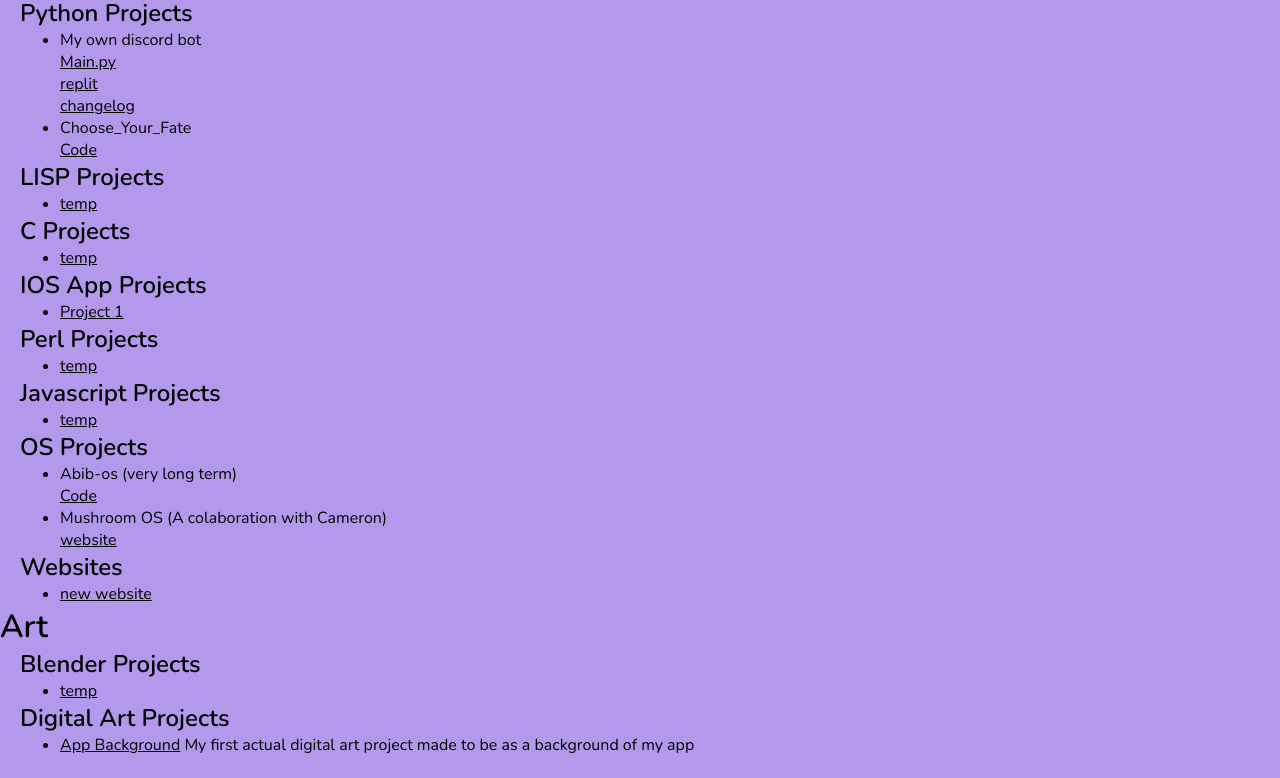
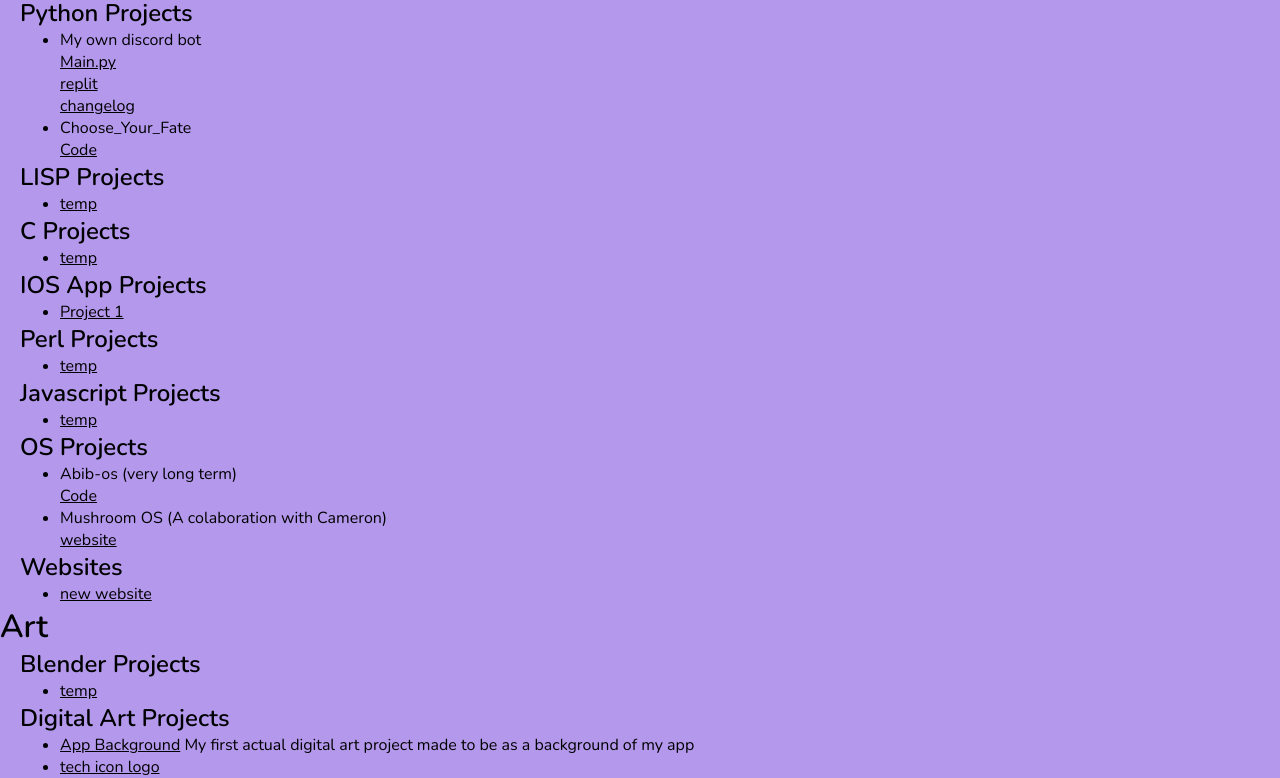
Before and after one commit to AdamHenley1/Amosity, a plain HTML site: page websites/Old_Amosity/index.html in a window 1280 px wide. Shown: the part 96-874 px from the top of the page. Before the commit the page ends 852 px from the top, so only its background shows below. Drawn offline with nearby package versions, Linux system fonts and the light colour scheme.

Commit message:
AU 2.6
added to old website

```diff
--- a/websites/Old_Amosity/index.html
+++ b/websites/Old_Amosity/index.html
@@ -127,6 +127,7 @@
         <div class="Main-text">
             <ul>
                 <li><p><a href="icon/img/DP1.png" target="_blank">App Background</a> My first actual digital art project made to be as a background of my app</p></li>
+                <li><p><a href="icon/img/2nd_art.png" target="_blank">tech icon logo</a></p></li>
             </ul>
         </div>
           <nav>
```
Also changed, not shown: websites/Old_Amosity/icon/img/2nd_art.png (added).
